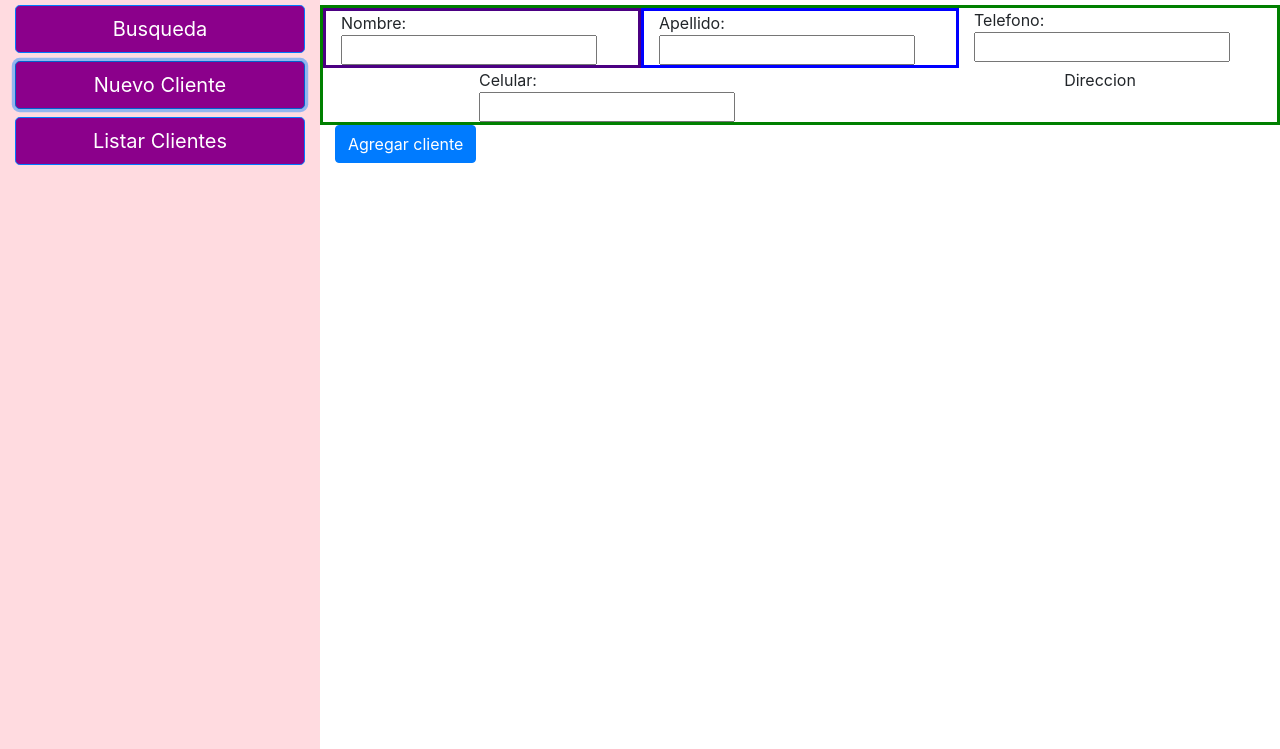
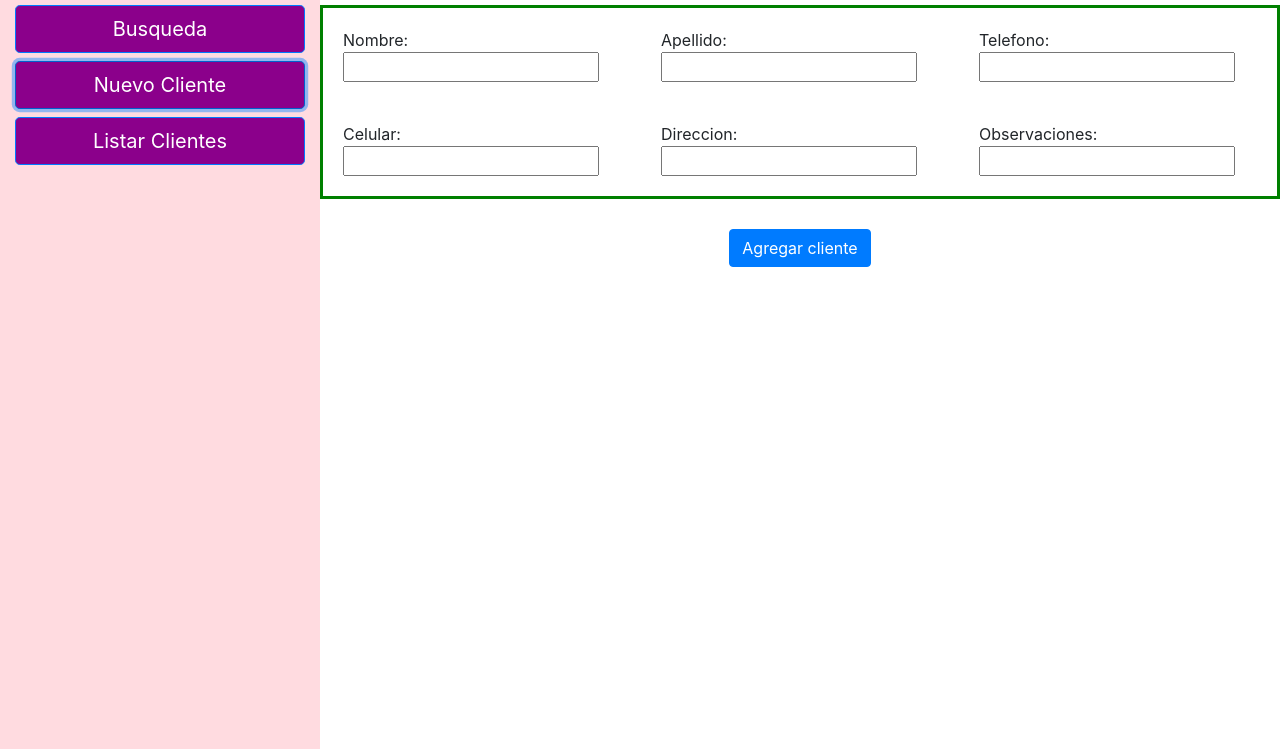
Before and after one commit to Francrodi/ClientManager, an Electron app: page index.html in a window 1280 px wide. Both pictures are taken after a click on the button "Nuevo Cliente". Shown: the part 51-800 px from the top of the page. Drawn offline with nearby package versions, Linux system fonts and the light colour scheme.

Commit message:
update nuevo cliente

```diff
--- a/index.html
+++ b/index.html
@@ -28,16 +28,23 @@
                         <div style="text-align: center;">
                             <h1>Nuevo Cliente</h1>
                         </div>
-                        <div class="row justify-content-around" style="border-style: solid; border-color: green;">
-                            <div class="col-4" style="border-style: solid; border-color: indigo;">Nombre: <input type="text"></div>
-                            <div class="col-4" style="border-style: solid; border-color: blue;">Apellido: <input type="text"></div>
-                            <div class="col-4">Telefono: <input type="text"></div>
-                            <div class="col-4">Celular: <input type="text"></div>
-                            <div>Direccion</div>
-                        </div>
+                        <form action="datosCliente">
+                            <div class="row justify-content-around" style="border-style: solid; border-color: green;">
+                                <div class="col-4" style="padding: 20px;">Nombre: <input type="text"></div>
+                                <div class="col-4" style="padding: 20px;">Apellido: <input type="text"></div>
+                                <div class="col-4" style="padding: 20px;">Telefono: <input type="text"></div>
+                                <div class="col-4" style="padding: 20px;">Celular: <input type="text"></div>
+                                <div class="col-4" style="padding: 20px;">Direccion: <input type="text"></div>
+                                <div class="col-4" style="padding: 20px;">Observaciones: <input type="text"></div>
+                            </div>
+                            <div class="row justify-content-center" style="padding: 30px;">
+                                <button class="btn btn-primary" onclick="agregarCliente()" type="submit">Agregar cliente</button>
+                            </div>
+
+                        </form>
 
 
-                        <button class="btn btn-primary" onclick="agregarCliente()">Agregar cliente</button>
+
                     </div>
                     <div id="ListarClientes" class="contenidoPestania row h-100" style="display: none;">
                         Listar Clientes
```
Also changed, not shown: pagina1.html (deleted, +0 -1 lines).
